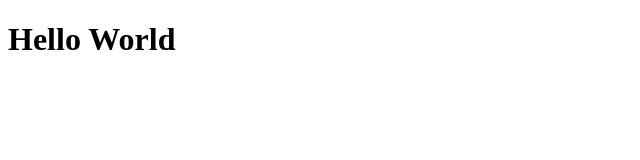
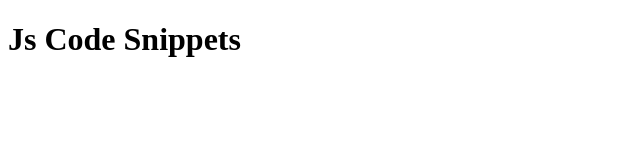
Before and after one commit to BolajiAyodeji/js-code-snippets, a plain HTML site: page index.html in a window 1280 px wide. Shown: the whole page, without its empty margins (0-640 px from the left). Drawn offline with nearby package versions, Linux system fonts and the light colour scheme.

Commit message:
update index

```diff
--- a/index.html
+++ b/index.html
@@ -1,14 +1,17 @@
 <!DOCTYPE html>
 <html lang="en">
+
 <head>
   <meta charset="UTF-8">
   <meta name="viewport" content="width=device-width, initial-scale=1.0">
   <meta http-equiv="X-UA-Compatible" content="ie=edge">
-  <title>Document</title>
+  <title>Js Code Snippets</title>
 </head>
+
 <body>
-  <h1>Hello World</h1>
+  <h1>Js Code Snippets</h1>
   <script src="https://cdnjs.cloudflare.com/ajax/libs/moment.js/2.18.1/moment.min.js"></script>
   <script src="index.js"></script>
 </body>
+
 </html>
```
